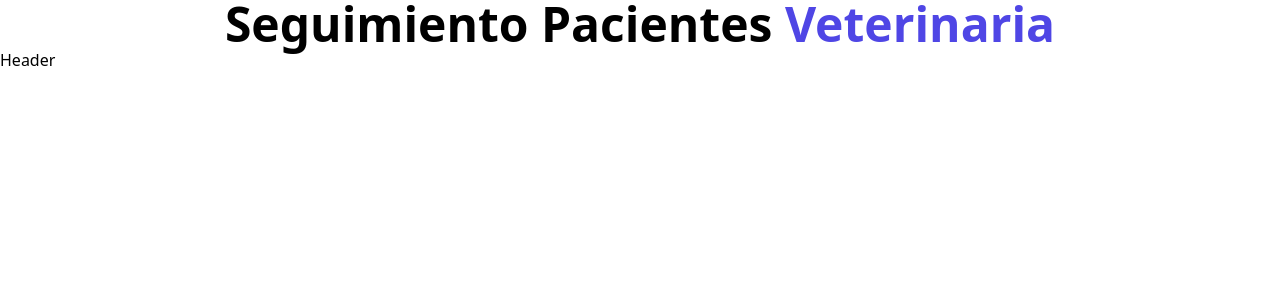
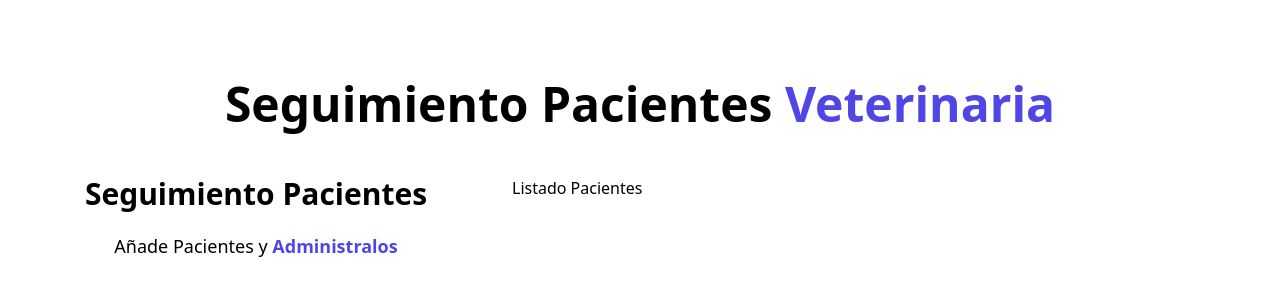
Before and after one commit to manodecristiano/citas-react, a React (Create React App) app: page / in a window 1280 px wide. Shown: the top 300 px of the page. Built offline with nearby package versions, Linux system fonts and the light colour scheme.

Commit message:
Creating Form

```diff
--- a/src/App.js
+++ b/src/App.js
@@ -1,14 +1,17 @@
 import Form from './components/Form.jsx';
 import Header from './components/Header';
+import { PacientList } from './components/PacientList.jsx';
 
 function App() {
   return (
-    <>
+    <div className='container mx-auto mt-20 '>
+      <Header/>
+    <div className='mt-12 md:flex'>
+      <Form/>
+      <PacientList/>
+    </div>
 
-     <Form/>
-     <Header/>
-
-    </>
+    </div>
   );
 }
 
--- a/src/components/Form.jsx
+++ b/src/components/Form.jsx
@@ -2,18 +2,16 @@
 
 function Form() {
   return (
-    <>
+  <div className="md:w-1/2 lg:w-2/5">
 
-        <h1 className="font-black text-5xl text-center md:w-2/3 mx-auto ">
-          Seguimiento Pacientes {" "}
+  <h2 className=" font-black text-3xl text-center">Seguimiento Pacientes</h2>
+    <p className="text-lg mt-5 text-center">
+    Añade Pacientes y{' '}
+    <span className="text-indigo-600 font-bold text-lg">Administralos</span>
+    </p>
 
-          <span className="text-indigo-600">
-            Veterinaria
-          </span>
+  </div>
 
-        </h1>
-
-    </>
   )
 }
 
--- a/src/components/Header.jsx
+++ b/src/components/Header.jsx
@@ -2,7 +2,18 @@
 
 const Header = () => {
   return (
-    <div>Header</div>
+    <>
+
+    <h1 className="font-black text-5xl text-center md:w-2/3 mx-auto ">
+      Seguimiento Pacientes {" "}
+
+      <span className="text-indigo-600">
+        Veterinaria
+      </span>
+
+    </h1>
+
+</>
   )
 }
 
--- /dev/null
+++ b/src/components/PacientList.jsx
@@ -0,0 +1,11 @@
+
+
+export const PacientList = () => {
+  return (
+    <div className="w-1/2 lg:w-3/5">
+
+    <h2>Listado Pacientes</h2>
+
+    </div>
+  )
+}
```
